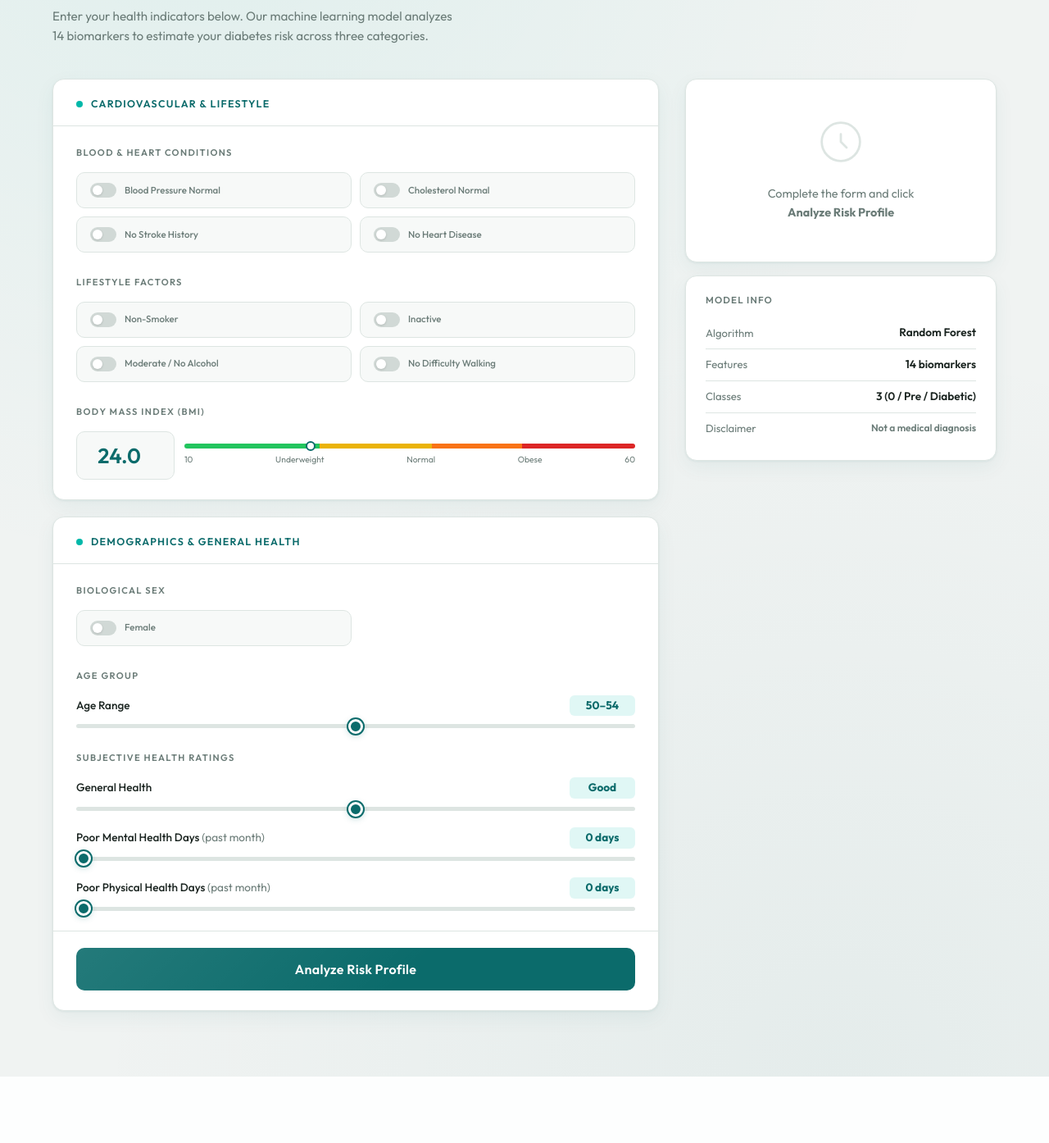
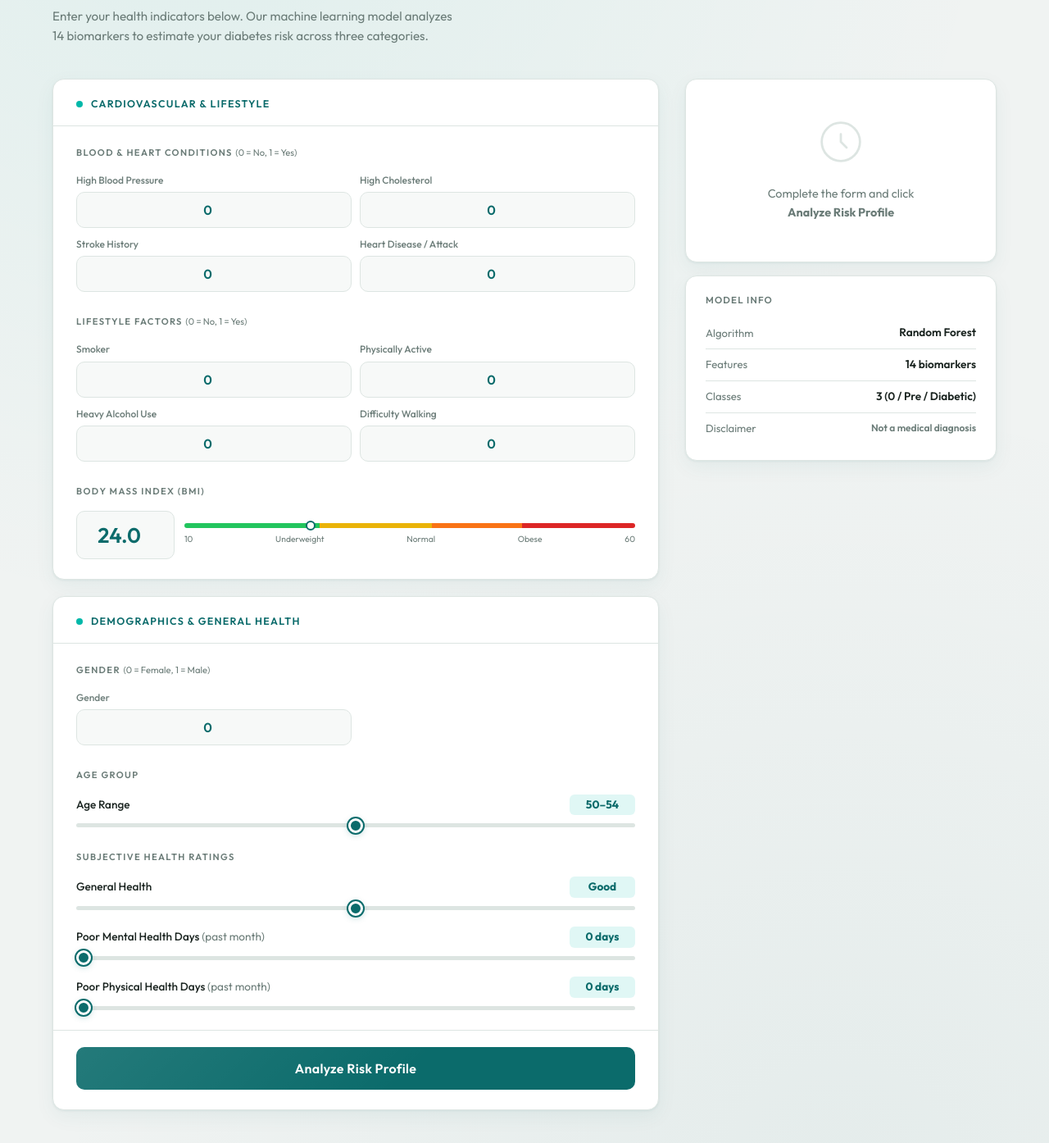
Before and after one commit to afmuhaidib/ml-portfolio, a Flask app: page / in a window 1280 px wide. Shown: the part 209-1603 px from the top of the page at 82% size. Before the commit the page ends 1522 px from the top, so only its background shows below. Run offline with Flask 3, Linux system fonts and the light colour scheme; parts of the project's set-up code (start-up, migrations or seed data) failed here and were passed over; some web fonts are replaced.

Commit message:
fixed a bug

```diff
--- a/supervised-learning/classification/diabetes/templates/index.html
+++ b/supervised-learning/classification/diabetes/templates/index.html
@@ -137,62 +137,34 @@
     margin-bottom: 14px;
   }
 
-  /* ── TOGGLES ── */
-  .toggle-grid {
+  /* ── NUMBER FIELDS ── */
+  .field-grid {
     display: grid;
     grid-template-columns: 1fr 1fr;
     gap: 10px;
   }
-  .toggle-item { position: relative; }
-  .toggle-item input[type="checkbox"] { position: absolute; opacity: 0; width: 0; height: 0; }
-  .toggle-btn {
-    display: flex;
-    align-items: center;
-    gap: 10px;
-    padding: 12px 16px;
+  .field-item { display: flex; flex-direction: column; gap: 5px; }
+  .field-item label {
+    font-size: 0.75rem;
+    font-weight: 500;
+    color: var(--muted);
+  }
+  .field-item input[type="number"] {
+    width: 100%;
+    padding: 11px 14px;
+    font-family: 'Outfit', sans-serif;
+    font-size: 1rem;
+    font-weight: 600;
+    color: var(--teal);
     background: var(--surface2);
     border: 1.5px solid var(--border);
     border-radius: 10px;
-    cursor: pointer;
-    transition: all 0.2s;
-    user-select: none;
-    font-size: 0.85rem;
-    color: var(--muted);
-    font-weight: 500;
+    outline: none;
+    transition: border-color 0.2s;
+    text-align: center;
   }
-  .toggle-btn .pill {
-    width: 32px; height: 18px;
-    background: #d1d9d6;
-    border-radius: 9px;
-    position: relative;
-    flex-shrink: 0;
-    transition: background 0.2s;
-  }
-  .toggle-btn .pill::after {
-    content: '';
-    position: absolute;
-    width: 12px; height: 12px;
-    background: white;
-    border-radius: 50%;
-    top: 3px; left: 3px;
-    transition: transform 0.2s;
-    box-shadow: 0 1px 3px rgba(0,0,0,0.15);
-  }
-  .toggle-item input:checked + .toggle-btn {
-    background: var(--cyan-dim);
-    border-color: var(--cyan);
-    color: var(--teal);
-  }
-  .toggle-item input:checked + .toggle-btn .pill { background: var(--cyan); }
-  .toggle-item input:checked + .toggle-btn .pill::after { transform: translateX(14px); }
-  .toggle-btn:hover { border-color: var(--teal2); }
-  .toggle-label { flex: 1; line-height: 1.3; }
-  .toggle-label .off-label,
-  .toggle-label .on-label  { display: block; font-size: 0.72rem; }
-  .toggle-label .off-label { display: block; }
-  .toggle-label .on-label  { display: none; color: var(--teal); }
-  .toggle-item input:checked + .toggle-btn .off-label { display: none; }
-  .toggle-item input:checked + .toggle-btn .on-label  { display: block; }
+  .field-item input[type="number"]:focus { border-color: var(--cyan); background: var(--cyan-dim); }
+  .field-hint { font-size: 0.68rem; color: var(--muted); text-align: center; }
 
   /* ── BMI INPUT ── */
   .bmi-wrap {
@@ -510,104 +482,46 @@
         </div>
         <div class="form-body">
           <div class="form-group">
-            <div class="group-label">Blood &amp; Heart Conditions</div>
-            <div class="toggle-grid">
-
-              <div class="toggle-item">
-                <input type="checkbox" id="HighBP" name="HighBP">
-                <label class="toggle-btn" for="HighBP">
-                  <span class="pill"></span>
-                  <span class="toggle-label">
-                    <span class="off-label">Blood Pressure Normal</span>
-                    <span class="on-label">High Blood Pressure</span>
-                  </span>
-                </label>
+            <div class="group-label">Blood &amp; Heart Conditions <span style="font-weight:400;text-transform:none;letter-spacing:0">(0 = No, 1 = Yes)</span></div>
+            <div class="field-grid">
+              <div class="field-item">
+                <label for="HighBP">High Blood Pressure</label>
+                <input type="number" id="HighBP" name="HighBP" min="0" max="1" step="1" value="0" required>
               </div>
-
-              <div class="toggle-item">
-                <input type="checkbox" id="HighChol" name="HighChol">
-                <label class="toggle-btn" for="HighChol">
-                  <span class="pill"></span>
-                  <span class="toggle-label">
-                    <span class="off-label">Cholesterol Normal</span>
-                    <span class="on-label">High Cholesterol</span>
-                  </span>
-                </label>
+              <div class="field-item">
+                <label for="HighChol">High Cholesterol</label>
+                <input type="number" id="HighChol" name="HighChol" min="0" max="1" step="1" value="0" required>
               </div>
-
-              <div class="toggle-item">
-                <input type="checkbox" id="Stroke" name="Stroke">
-                <label class="toggle-btn" for="Stroke">
-                  <span class="pill"></span>
-                  <span class="toggle-label">
-                    <span class="off-label">No Stroke History</span>
-                    <span class="on-label">Had Stroke</span>
-                  </span>
-                </label>
+              <div class="field-item">
+                <label for="Stroke">Stroke History</label>
+                <input type="number" id="Stroke" name="Stroke" min="0" max="1" step="1" value="0" required>
               </div>
-
-              <div class="toggle-item">
-                <input type="checkbox" id="HeartDiseaseorAttack" name="HeartDiseaseorAttack">
-                <label class="toggle-btn" for="HeartDiseaseorAttack">
-                  <span class="pill"></span>
-                  <span class="toggle-label">
-                    <span class="off-label">No Heart Disease</span>
-                    <span class="on-label">Heart Disease / Attack</span>
-                  </span>
-                </label>
+              <div class="field-item">
+                <label for="HeartDiseaseorAttack">Heart Disease / Attack</label>
+                <input type="number" id="HeartDiseaseorAttack" name="HeartDiseaseorAttack" min="0" max="1" step="1" value="0" required>
               </div>
-
             </div>
           </div>
 
           <div class="form-group">
-            <div class="group-label">Lifestyle Factors</div>
-            <div class="toggle-grid">
-
-              <div class="toggle-item">
-                <input type="checkbox" id="Smoker" name="Smoker">
-                <label class="toggle-btn" for="Smoker">
-                  <span class="pill"></span>
-                  <span class="toggle-label">
-                    <span class="off-label">Non-Smoker</span>
-                    <span class="on-label">Smoker</span>
-                  </span>
-                </label>
+            <div class="group-label">Lifestyle Factors <span style="font-weight:400;text-transform:none;letter-spacing:0">(0 = No, 1 = Yes)</span></div>
+            <div class="field-grid">
+              <div class="field-item">
+                <label for="Smoker">Smoker</label>
+                <input type="number" id="Smoker" name="Smoker" min="0" max="1" step="1" value="0" required>
               </div>
-
-              <div class="toggle-item">
-                <input type="checkbox" id="PhysActivity" name="PhysActivity">
-                <label class="toggle-btn" for="PhysActivity">
-                  <span class="pill"></span>
-                  <span class="toggle-label">
-                    <span class="off-label">Inactive</span>
-                    <span class="on-label">Physically Active</span>
-                  </span>
-                </label>
+              <div class="field-item">
+                <label for="PhysActivity">Physically Active</label>
+                <input type="number" id="PhysActivity" name="PhysActivity" min="0" max="1" step="1" value="0" required>
               </div>
-
-              <div class="toggle-item">
-                <input type="checkbox" id="HvyAlcoholConsump" name="HvyAlcoholConsump">
-                <label class="toggle-btn" for="HvyAlcoholConsump">
-                  <span class="pill"></span>
-                  <span class="toggle-label">
-                    <span class="off-label">Moderate / No Alcohol</span>
-                    <span class="on-label">Heavy Alcohol Use</span>
-                  </span>
-                </label>
+              <div class="field-item">
+                <label for="HvyAlcoholConsump">Heavy Alcohol Use</label>
+                <input type="number" id="HvyAlcoholConsump" name="HvyAlcoholConsump" min="0" max="1" step="1" value="0" required>
               </div>
-
-              <div class="toggle-item">
-                <input type="checkbox" id="DiffWalk" name="DiffWalk">
-                <label class="toggle-btn" for="DiffWalk">
-                  <span class="pill"></span>
-                  <span class="toggle-label">
-                    <span class="off-label">No Difficulty Walking</span>
-                    <span class="on-label">Difficulty Walking</span>
-                  </span>
-                </label>
+              <div class="field-item">
+                <label for="DiffWalk">Difficulty Walking</label>
+                <input type="number" id="DiffWalk" name="DiffWalk" min="0" max="1" step="1" value="0" required>
               </div>
-
             </div>
           </div>
 
@@ -640,17 +554,11 @@
 
           <!-- Sex -->
           <div class="form-group">
-            <div class="group-label">Biological Sex</div>
-            <div class="toggle-grid" style="grid-template-columns: 1fr 1fr;">
-              <div class="toggle-item">
-                <input type="checkbox" id="Sex" name="Sex">
-                <label class="toggle-btn" for="Sex">
-                  <span class="pill"></span>
-                  <span class="toggle-label">
-                    <span class="off-label">Female</span>
-                    <span class="on-label">Male</span>
-                  </span>
-                </label>
+            <div class="group-label">Gender <span style="font-weight:400;text-transform:none;letter-spacing:0">(0 = Female, 1 = Male)</span></div>
+            <div class="field-grid" style="grid-template-columns: 1fr 1fr;">
+              <div class="field-item">
+                <label for="Sex">Gender</label>
+                <input type="number" id="Sex" name="Sex" min="0" max="1" step="1" value="0" required>
               </div>
             </div>
           </div>
@@ -819,7 +727,7 @@
     const payload = {};
     ['HighBP','HighChol','Smoker','Stroke','HeartDiseaseorAttack',
      'PhysActivity','HvyAlcoholConsump','DiffWalk','Sex'].forEach(id => {
-      payload[id] = document.getElementById(id).checked ? 1 : 0;
+      payload[id] = parseInt(document.getElementById(id).value);
     });
     payload.BMI      = parseFloat(document.getElementById('BMI').value);
     payload.GenHlth  = parseInt(document.getElementById('GenHlth').value);
```
